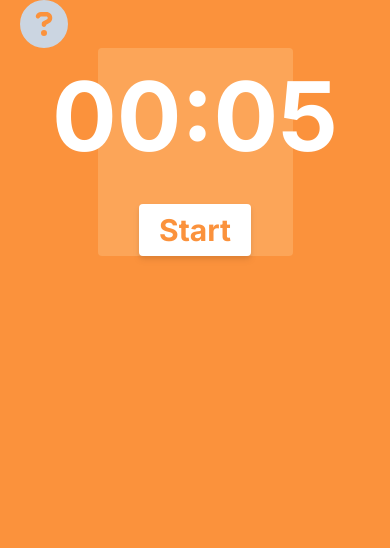
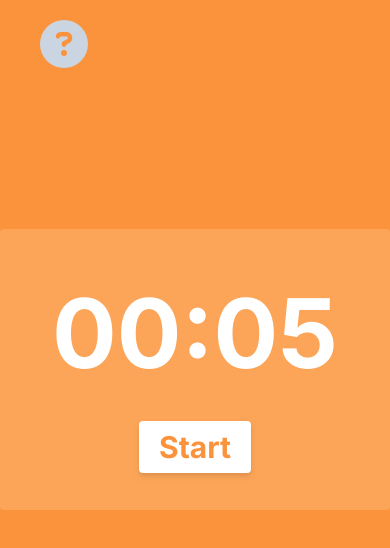
Before and after one commit to blakebt/pomodoro, a Next.js app: page / in a window 390 px wide. Shown: the top 548 px of the page. Built offline with nearby package versions, Linux system fonts and the light colour scheme.

Commit message:
work on styling and responsiveness

```diff
--- a/src/components/TimerDisplay.tsx
+++ b/src/components/TimerDisplay.tsx
@@ -35,9 +35,11 @@ export default function TimerDisplay() {
 
   return (
     <div className={`h-screen ${currentState.screenColor}`}>
-      <Link href="/about" className="my-5"><FaCircleQuestion className="ml-5 text-5xl text-slate-300 hover:text-slate-50"/></Link>
-      <div className={`flex flex-col items-center justify-center`}>
-        <div className={`flex flex-col w-1/2 h-full rounded items-center justify-center ${currentState.dispColor}`}>
+      <div className="p-5">
+        <Link href="/about" className="my-5"><FaCircleQuestion className="ml-5 text-5xl text-slate-300 hover:text-slate-50"/></Link>
+      </div>
+      <div className={`flex flex-col items-center justify-center h-2/3`}>
+        <div className={`flex flex-col rounded items-center justify-center w-full md:lg:w-1/4 p-5 h-1/2 ${currentState.dispColor}`}>
           <Timer setTimerState={setTimerState} state={currentState}/>
         </div>
       </div>
--- a/src/components/timer.tsx
+++ b/src/components/timer.tsx
@@ -1,7 +1,6 @@
 'use client'
 
 import { useState, useEffect } from "react"
-import { FaCircleQuestion } from "react-icons/fa6"
 
 interface TimerProps {
   setTimerState: React.Dispatch<React.SetStateAction<number>>,
```
